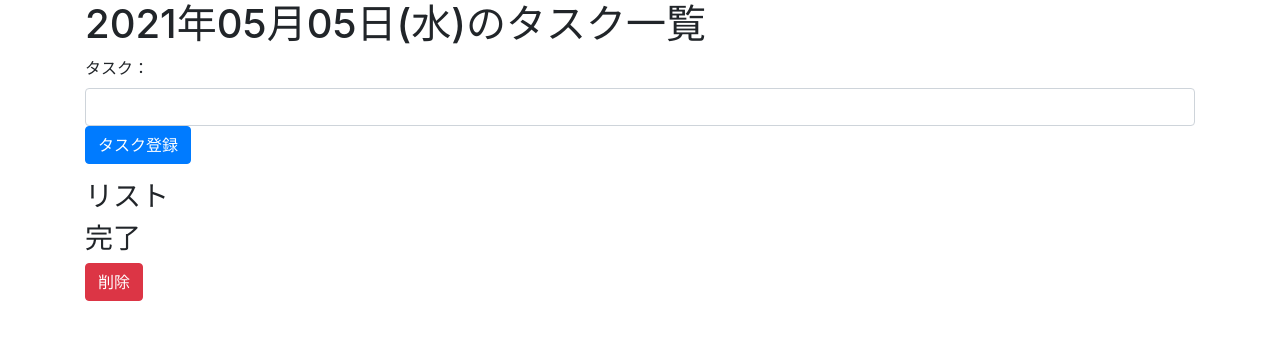
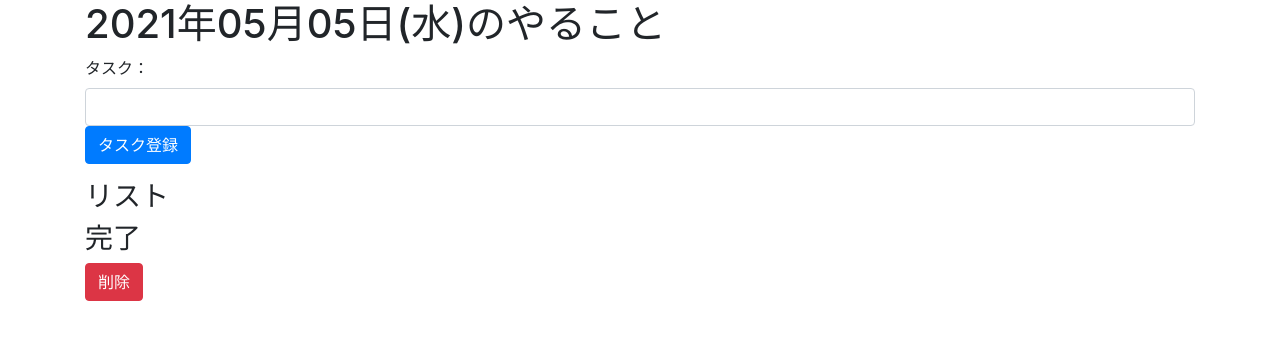
Before and after one commit to azufb/Hooks-Todo, a React (Create React App) app: page / in a window 1280 px wide. Shown: the top 340 px of the page. Built offline with nearby package versions, Linux system fonts and the light colour scheme.

Commit message:
アプリタイトル修正

```diff
--- a/public/index.html
+++ b/public/index.html
@@ -24,7 +24,7 @@
       work correctly both with client-side routing and a non-root public URL.
       Learn how to configure a non-root public URL by running `npm run build`.
     -->
-    <title>React App</title>
+    <title>今日のやること</title>
   </head>
   <body>
     <noscript>You need to enable JavaScript to run this app.</noscript>
--- a/src/component/TitleArea.js
+++ b/src/component/TitleArea.js
@@ -7,7 +7,7 @@ const TitleArea = () => {
 
     return (
         <h1>
-            {result}のタスク一覧
+            {result}のやること
         </h1>
     )
 }
```
